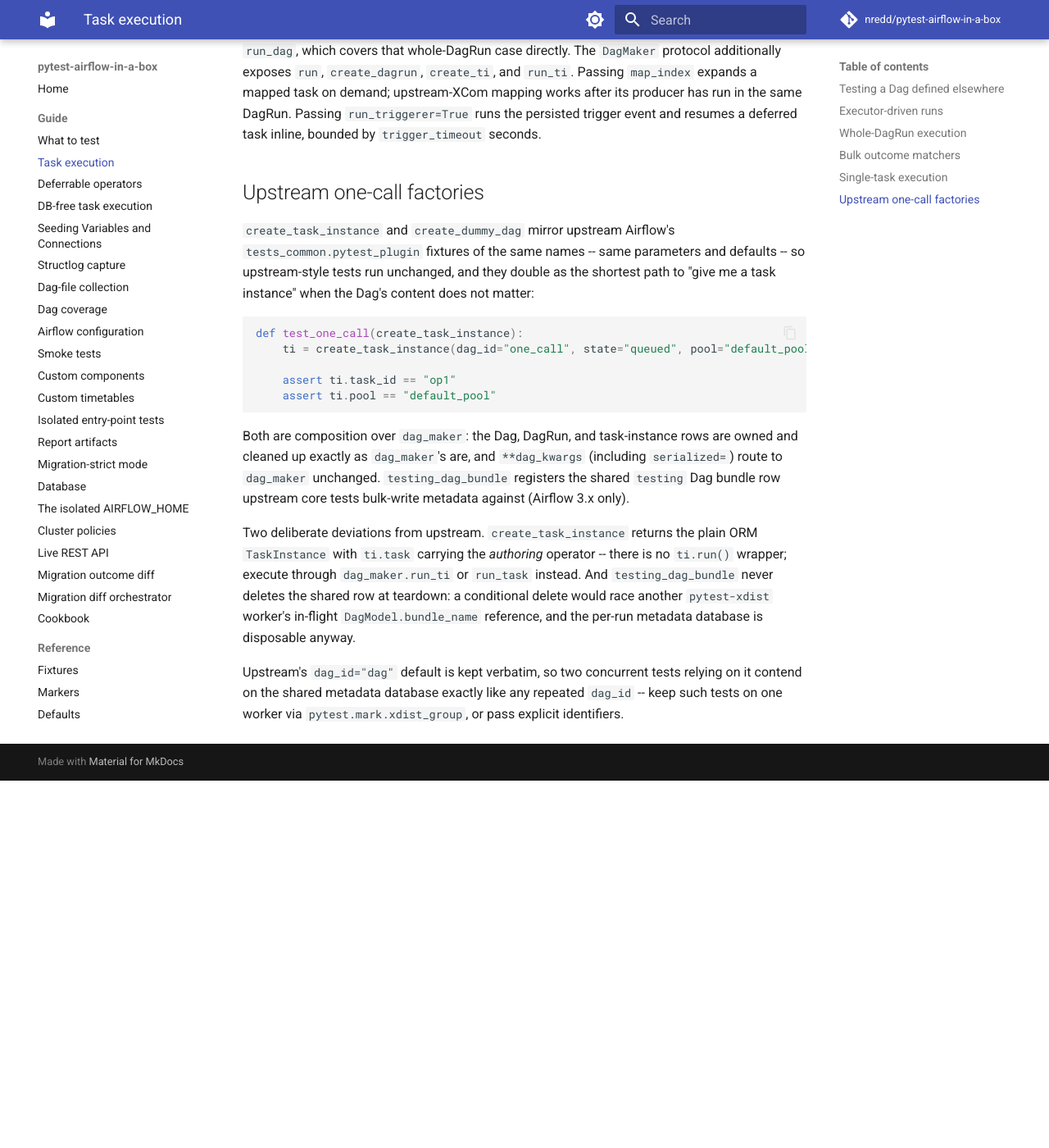
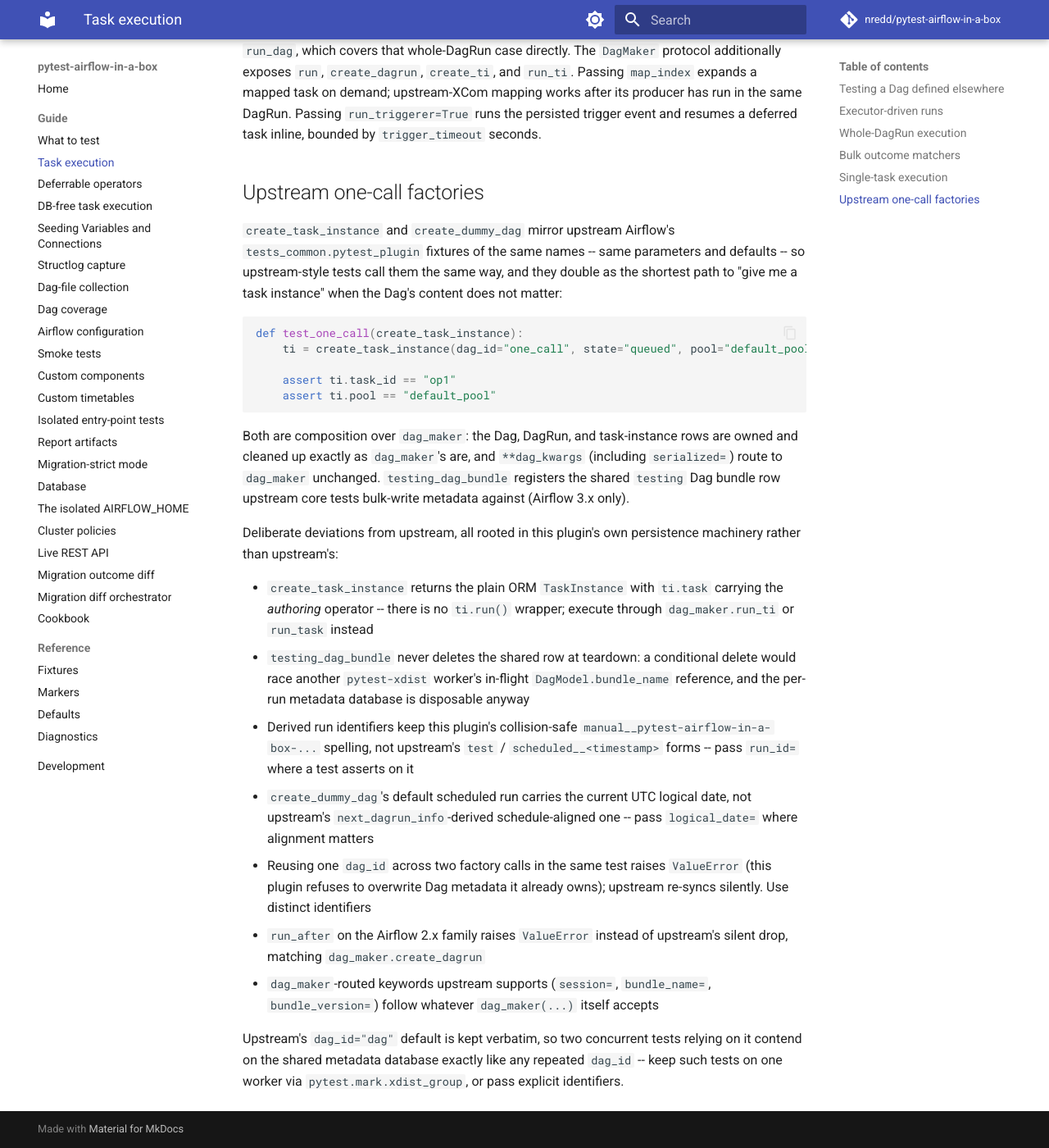
Before and after one commit to nredd/pytest-airflow-in-a-box, an MkDocs documentation site: the page built from docs/guide/task-execution.md, in a window 1280 px wide and 1400 px high, scrolled down 4599 px. Shown: the whole window at 82% size. Built offline with MkDocs 1.6.1 and Material for MkDocs 9.7.7, drawn with Linux system fonts in a browser that asks for light colours; comment, search, counter and statistics services are not loaded; before the commit the page ends 5551 px from its top, so only the background shows below that.

Commit message:
Forward dagrun_state=None like upstream and document parity deviations
Changes:
- Forward `state` into DagRun creation even when None, matching upstream: the run then carries Airflow's `queued` column default instead of this plugin's `running` default (caught independently by two reviewers)
- Replace the blanket "run unchanged" parity claim with an explicit deviation list in `docs/guide/task-execution.md`
- Type the new tests' fixture parameters with the `CreateTaskInstance`/`CreateDummyDag`/`DagMaker` protocols
- Add deferral comments on `ensure_shared_bundle`'s function-scope imports and align docstring union ordering with the annotations

Co-Authored-By: Claude Fable 5 <noreply@anthropic.com>

````diff
--- a/docs/guide/task-execution.md
+++ b/docs/guide/task-execution.md
@@ -220,8 +220,8 @@ bounded by `trigger_timeout` seconds.
 
 `create_task_instance` and `create_dummy_dag` mirror upstream Airflow's
 `tests_common.pytest_plugin` fixtures of the same names -- same parameters and defaults --
-so upstream-style tests run unchanged, and they double as the shortest path to "give me a
-task instance" when the Dag's content does not matter:
+so upstream-style tests call them the same way, and they double as the shortest path to
+"give me a task instance" when the Dag's content does not matter:
 
 ```python
 def test_one_call(create_task_instance):
@@ -236,12 +236,28 @@ and cleaned up exactly as `dag_maker`'s are, and `**dag_kwargs` (including `seri
 route to `dag_maker` unchanged. `testing_dag_bundle` registers the shared `testing` Dag
 bundle row upstream core tests bulk-write metadata against (Airflow 3.x only).
 
-Two deliberate deviations from upstream. `create_task_instance` returns the plain ORM
-`TaskInstance` with `ti.task` carrying the *authoring* operator -- there is no `ti.run()`
-wrapper; execute through `dag_maker.run_ti` or `run_task` instead. And
-`testing_dag_bundle` never deletes the shared row at teardown: a conditional delete would
-race another `pytest-xdist` worker's in-flight `DagModel.bundle_name` reference, and the
-per-run metadata database is disposable anyway.
+Deliberate deviations from upstream, all rooted in this plugin's own persistence
+machinery rather than upstream's:
+
+- `create_task_instance` returns the plain ORM `TaskInstance` with `ti.task` carrying the
+  *authoring* operator -- there is no `ti.run()` wrapper; execute through
+  `dag_maker.run_ti` or `run_task` instead
+- `testing_dag_bundle` never deletes the shared row at teardown: a conditional delete
+  would race another `pytest-xdist` worker's in-flight `DagModel.bundle_name` reference,
+  and the per-run metadata database is disposable anyway
+- Derived run identifiers keep this plugin's collision-safe
+  `manual__pytest-airflow-in-a-box-...` spelling, not upstream's `test` /
+  `scheduled__<timestamp>` forms -- pass `run_id=` where a test asserts on it
+- `create_dummy_dag`'s default scheduled run carries the current UTC logical date, not
+  upstream's `next_dagrun_info`-derived schedule-aligned one -- pass `logical_date=` where
+  alignment matters
+- Reusing one `dag_id` across two factory calls in the same test raises `ValueError`
+  (this plugin refuses to overwrite Dag metadata it already owns); upstream re-syncs
+  silently. Use distinct identifiers
+- `run_after` on the Airflow 2.x family raises `ValueError` instead of upstream's silent
+  drop, matching `dag_maker.create_dagrun`
+- `dag_maker`-routed keywords upstream supports (`session=`, `bundle_name=`,
+  `bundle_version=`) follow whatever `dag_maker(...)` itself accepts
 
 Upstream's `dag_id="dag"` default is kept verbatim, so two concurrent tests relying on it
 contend on the shared metadata database exactly like any repeated `dag_id` -- keep such
````
Also changed, not shown: changelog.d/237.added.md (+1 -1 lines), 5 other files.
